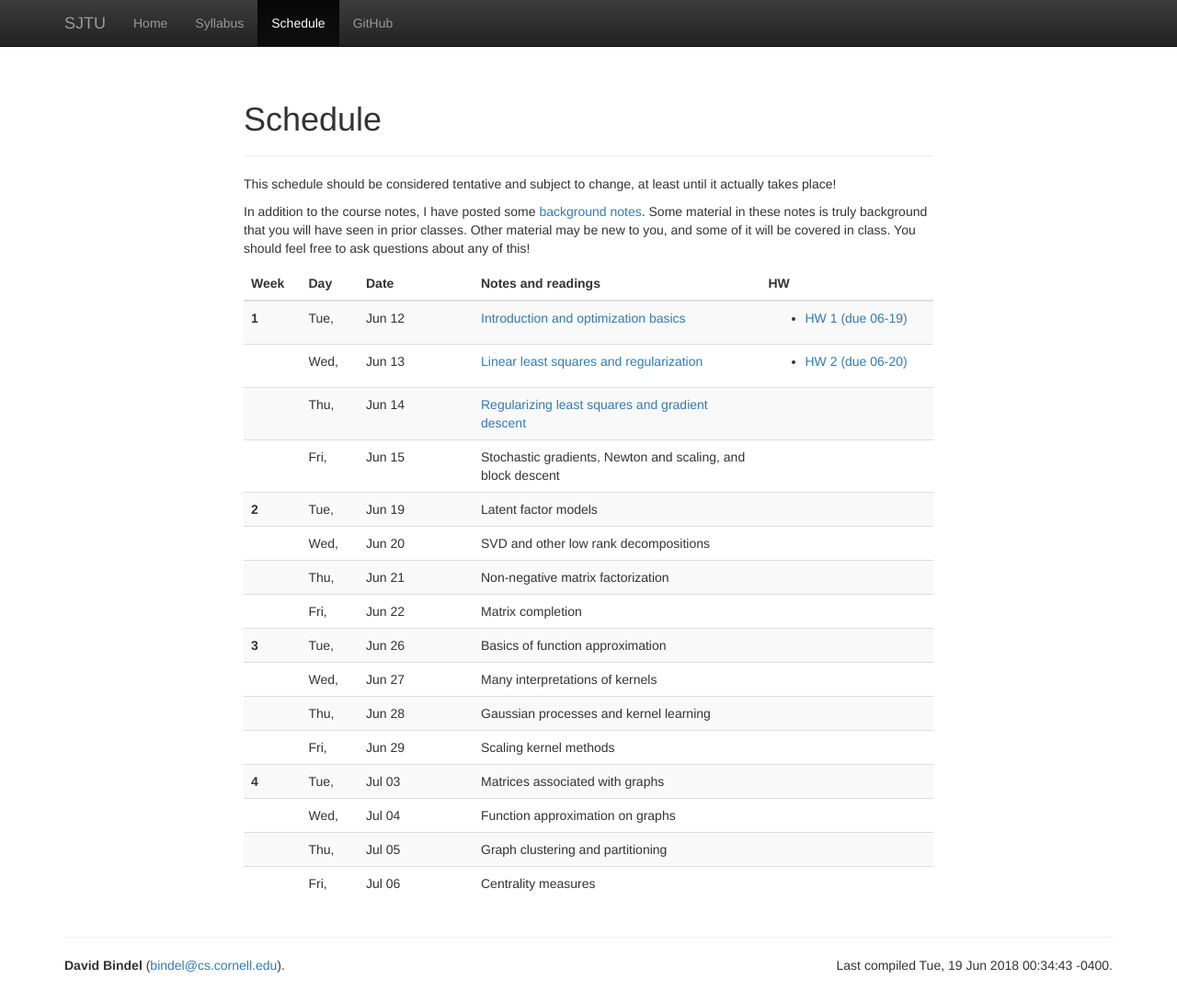
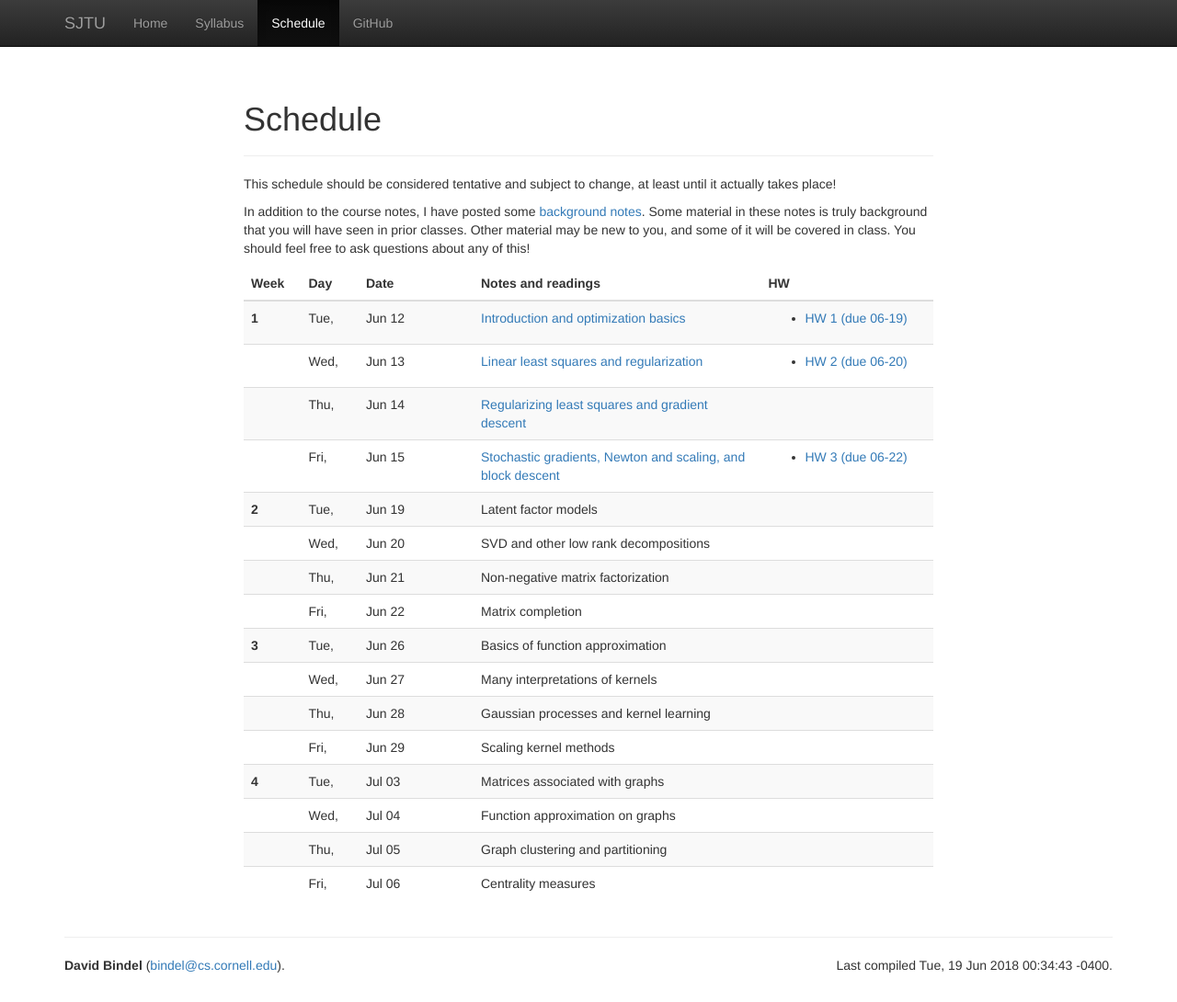
Before and after one commit to dbindel/sjtu-summer2018, a Jekyll site: the page built from web/schedule.html, in a window 1280 px wide and 1090 px high. Shown: the whole window at 92% size. Built offline with Jekyll 4.4.1, drawn with Linux system fonts in a browser that asks for light colours; nearby versions of some CDN libraries.

Commit message:
Update web page.

```diff
--- a/web/_data/lectures.yml
+++ b/web/_data/lectures.yml
@@ -28,6 +28,10 @@
 -
   date: 2018-06-15
   info: Stochastic gradients, Newton and scaling, and block descent
+  notes: 2018-06-15.pdf
+  hw:
+    - info: HW 3 (due 06-22)
+      file: 2018-06-15.pdf
 #
 # ==================
 # Week 2
```
